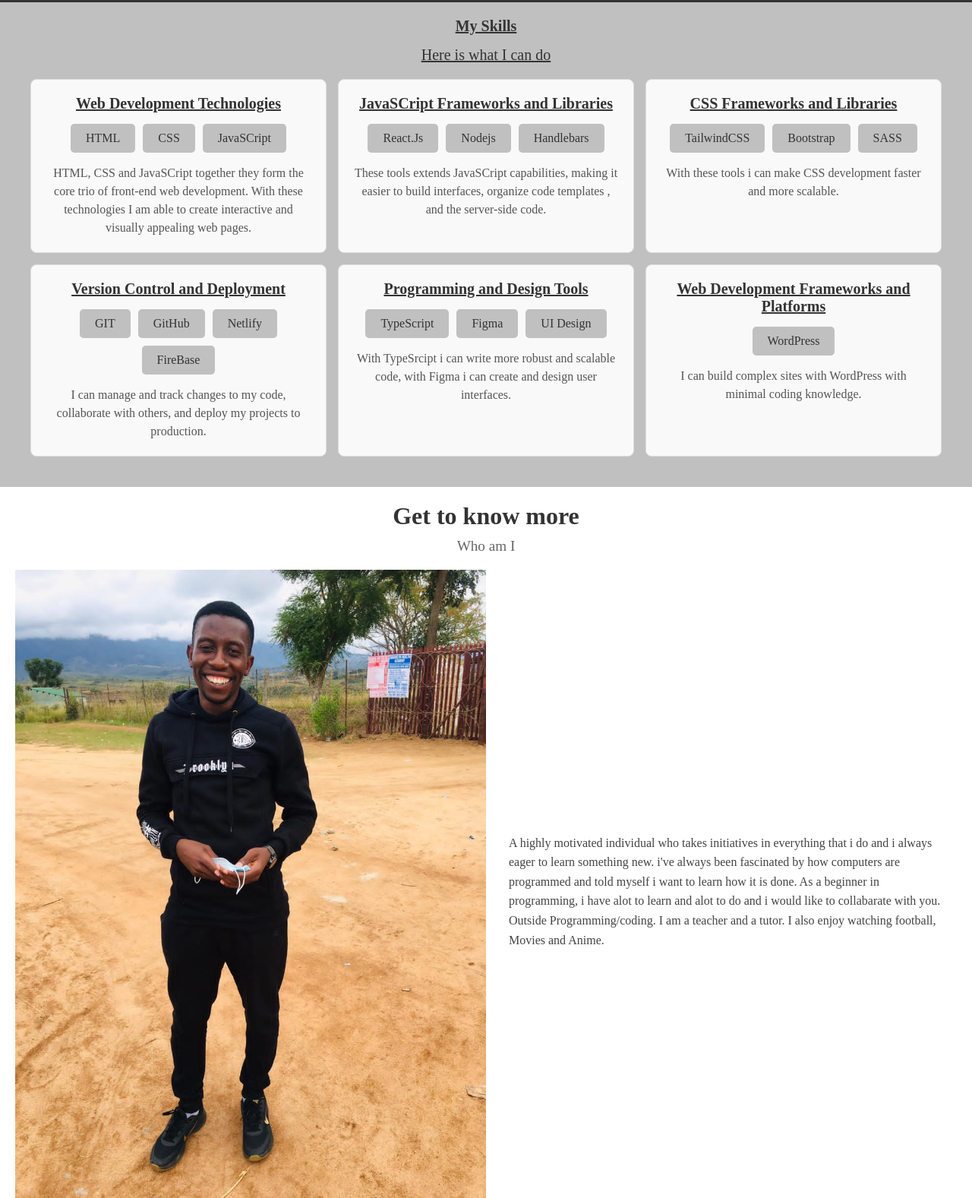
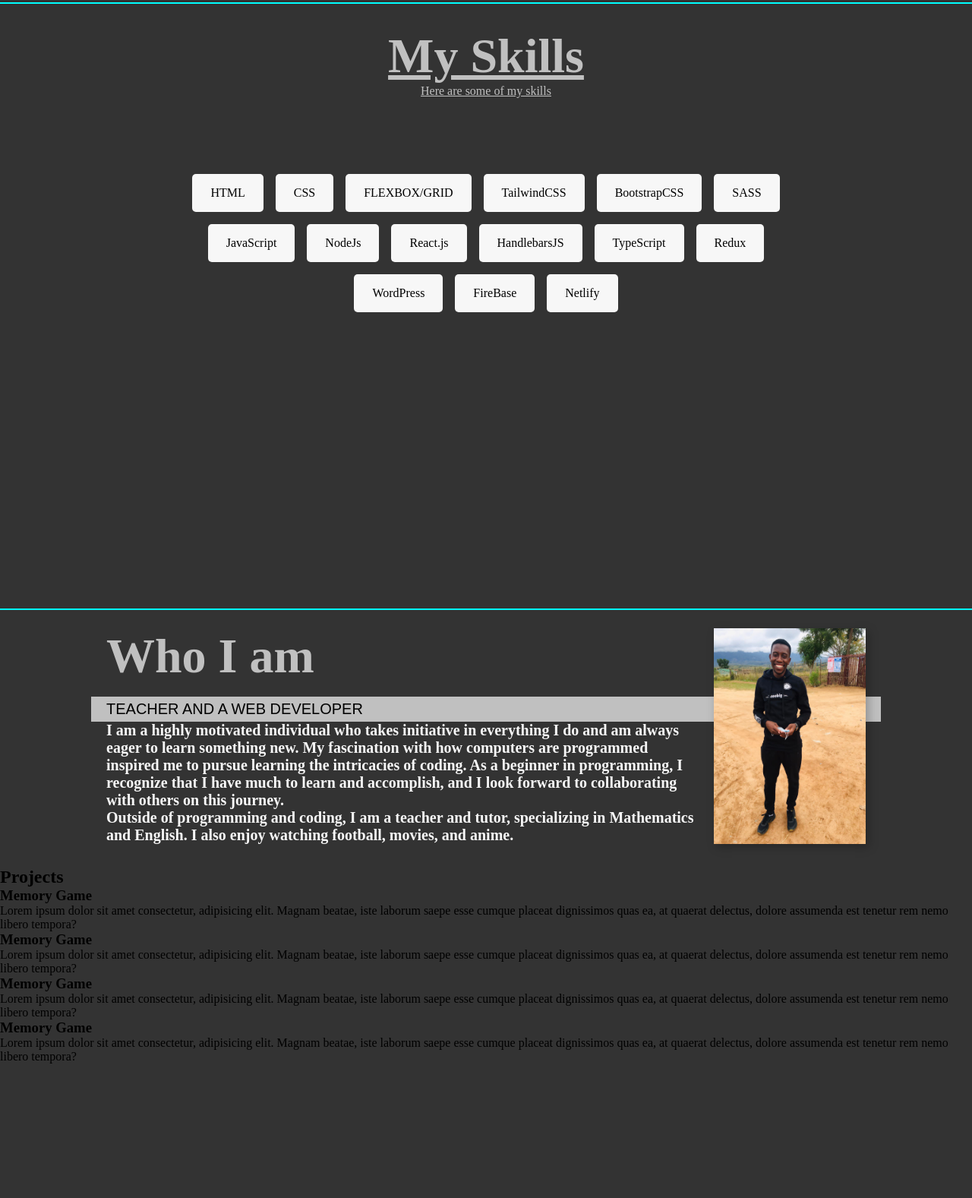
Before and after one commit to tkmaile96/TK_Personal_Portfolio, a plain HTML site: page index.html in a window 1280 px wide. Shown: the part 797-2374 px from the top of the page at 76% size. After the commit the page ends 2197 px from the top, so only its background shows below. Drawn offline with nearby package versions, Linux system fonts and the light colour scheme.

Commit message:
Updated CSS styles and HTML structure for Skills Section, About Me Section, and added new Project Section

```diff
--- a/index.css
+++ b/index.css
@@ -25,6 +25,11 @@
 
 }
 
+h1, h2, h3, h4, h5, h6 {
+    align-items: center;
+    justify-content: center;
+}
+
 @media (min-width: 800px) {
     :root {
     --fs-h1:  4rem;
@@ -37,7 +42,7 @@
 img {
     display: block;
     width: 100%;
-    height: 100%;
+    height: auto;
 }
 
 /* --- BASIC STYLING --- */
@@ -47,6 +52,7 @@ html, body {
     margin: 0;
     display: flex;
     flex-direction: column;
+    background-color: var(--color-dark);
 }
 
 html {
@@ -110,7 +116,7 @@ height: 100%;
      top: 0;
      right:0;
      height: 100vh;
-     width: 450px;
+     width: 650px;
      z-index: 999;
      background-color:var(--color-dark);
      display: none;
@@ -202,6 +208,12 @@ height: 100%;
         align-self: center;
     }
 }
+@media (min-width: 768px) {
+    .about-section-container {
+        flex-direction: row;
+        gap: 20px;
+    }
+}
 
 /*-- Profile user --*/
 
@@ -281,164 +293,123 @@ height: 100%;
 /*______________________________________________________________________________________________________________*/
 
 
+/*-- My Skills Section --*/
+/* Center the section */
+.Skills-Section {
+    display: flex;
+    flex-direction: column;
+    align-items: center;
+    padding: 2rem 0;
+    background: var(--color-dark);
+    height: 100vh;
+    min-height: 100dvh;
+    border-top: 2px solid var(--color-main);
+    border-bottom: 2px solid var(--color-main);
 
-/* -- About Me Section --*/
-.about-me {
-    padding: 20px;
-    text-align: center;
 }
 
-.about-section-title {
-    font-size: 2em;
-    color: #333;
-    margin-bottom: 10px;
+/* Center align the h2 and p tags */
+.skills-section-title,
+.skills-section-subtitle {
+    text-align: center;
+    text-decoration: underline;
+    color: var(--color-accent);
+}
+.skills-section-title {
+    font-size: var(--fs-h1);
+    font-weight: var(--fw-bold);
+}
+/* Center the Skills Section Container */
+.skills-section-container {
+    display: flex;
+    flex-wrap: wrap;
+    justify-content: center;
+    gap: 1rem; /* Adjust gap between skills */
+    max-width: 800px; /* Adjust as needed */
+    margin: 100px auto; /* Centers the container */
+
 }
 
-.about-section-text {
-    font-size: 1.2em;
-    color: #666;
-    margin-bottom: 20px;
+/* Style each skill */
+.skill {
+    padding: 1rem 1.5rem;
+    background-color: var(--color-light); /* Optional background for skills */
+    border-radius: 5px;
+    text-align: center;
+
+    /* You can also add additional styling as needed */
 }
 
-/* Container for Image and Description */
-.about-section-container {
-    display: flex;
-    flex-direction: column; /* Stack on smaller screens */
-    align-items: center;
+/*________________________________________________________________________________________________________________________________________*/
+
+/*--- About Me Section ---*/
+
+.section-title {
+    color: var(--color-accent);
+    margin-bottom: .25em;
+    font-size: var(--fs-h1);
+    font-weight: var(--fw-bold);
 }
 
-.about-section-image {
-    max-width: 100%;
-    margin-bottom: 20px;
+.section-subtitle-about {
+    background: var(--color-accent);
+    font-family: var(--ff-secondary);
+    padding: .25em 1em;
+    margin-bottom: 1em;
+    text-transform: uppercase;
 }
 
-.about-image {
-    width: 50%;
-    height: auto;
-    border-radius: 8px;
+.section-subtitle {
+    margin: 0;
+    font-size: var(--fs-h3);
 }
 
-.about-section-desc {
-    max-width: 600px;
-    font-size: 1em;
-    color: #444;
-    line-height: 1.6;
-    padding: 10px;
+.about-me-body{
+    font-size: var(--fs-h3);
+    font-weight: 900;
+    color: var(--color-light);
 }
 
-/* Responsive Layout */
-@media (min-width: 768px) {
-    .about-section-container {
-        flex-direction: row; /* Side-by-side on larger screens */
-        align-items: center;
-        gap: 20px; /* Space between image and text */
+.about-me {
+    max-width: 1000px;
+    margin: 0 auto;
+    margin-top: 1.5rem;
+    margin-bottom: 30px;
+
+
+}
+.about-me-img {
+    box-shadow: var(--box-shadow);
+    height: 100%;
+}
+
+@media (min-width: 600px) {
+    .about-me {
+        display: grid;
+        grid-template-columns: 1fr 200px;
+        grid-template-areas:
+        "title img"
+        "subtitle img"
+        "text img";
+        grid-column-gap: 1.5em;
+
+    }
+    .section-title-about {
+        grid-area: title;
+    }
+    .section-subtitle-about {
+        grid-column: 1 / -1;
+        grid-row: 2;
+        position: relative;
+        left: -1em;
+        width: calc(100% + 2em);
+        padding-left: 1em;
+        padding-right: calc(200px + 3.5em);
+    }
+    .about-me-img {
+       grid-area: img;
+       position: relative;
+       z-index: 2;
     }
 
-    .about-section-image,
-    .about-section-desc {
-        flex: 1;
-    }
-
-    .about-section-desc {
-        text-align: left;
-    }
 }
-
-
-/*_____________________________________________________________________________________________________________*/
-
-
-/* My Skills Section */
-.skills-section-container {
-    display: grid;
-    gap: 15px;
-    grid-template-columns: 1fr; /* Single column layout on small screens */
-    padding: 20px;
-
-}
-.skills-section {
-    padding: 20px;
-    text-align: center;
-    background-color: var(--color-accent);
-    height: 100vh;
-}
-.skills-subtitle {
-    align-items: center;
-    justify-content: center;
-    text-decoration: underline;
-    font-size: var(--fs-h3);
-    color: var(--color-dark);
-}
-.skills-section-details {
-    padding: 10px;
-    text-align: center;
-    background-color: #f0f0f0;
-    border: 1px solid #ddd;
-    border-radius: 5px;
-    font-size: 1em;
-    color: #333;
-}
-
-/* Responsive Grid Layout for Larger Screens */
-@media (min-width: 768px) {
-    .skills-section-container {
-        grid-template-columns: repeat(3, 1fr); /* Three items per row */
-    }
-}
-
-.skills-section-details {
-    padding: 20px;
-    max-width: 600px;
-    margin: 0 auto;
-    text-align: center;
-    border: 1px solid #ddd;
-    border-radius: 8px;
-    background-color: #f9f9f9;
-}
-
-.skills-section-title {
-    font-size: var(--fs-h3);
-    color: var(--color-dark);
-    margin-bottom: 15px;
-    text-decoration: underline;
-}
-
-.skills-descriptions {
-    font-size: 1em;
-    color: #555;
-    margin-top: 15px;
-    line-height: 1.5;
-}
-
-/* Flex Styling for List */
-.skills-list {
-    display: flex;
-    gap: 10px;
-    flex-wrap: wrap; /* Wrap items if they don’t fit in a single line */
-    list-style: none;
-    padding: 0;
-    justify-content: center; /* Center-align items */
-    margin-top: 10px;
-}
-
-/* Button-like Styling for List Items */
-.skills-list-items {
-    padding: 10px 20px;
-    background-color:var(--color-accent);
-    color:var(--color-dark);
-    font-size: 1em;
-    border: none;
-    border-radius: 5px;
-    cursor: pointer;
-    transition: background-color 0.3s ease;
-    text-align: center;
-}
-
-/* Hover Effect */
-.skills-list-items:hover {
-    background-color: var(--color-main);
-}
-
-.skills-list-items:active {
-    background-color: var(--color-accent);
-}
--- a/index.html
+++ b/index.html
@@ -15,9 +15,9 @@
         <nav>
             <ul class="sidebar">
              <li onclick="hideSidebar()" class="menu-toggle"><a href="#"><svg xmlns="http://www.w3.org/2000/svg" height="24px" viewBox="0 -960 960 960" width="24px" fill="#5f6368"><path d="m256-200-56-56 224-224-224-224 56-56 224 224 224-224 56 56-224 224 224 224-56 56-224-224-224 224Z"/></svg></a></li>
-              <li><a href="#Skills_section">My Skills</a></li>
-              <li><a href="#About_me">About Me</a></li>
-              <li><a href="#My_projects">My Projects</a></li>
+              <li><a href="#Skills_Section">My Skills</a></li>
+              <li><a href="#About_Me">About Me</a></li>
+              <li><a href="#My_Projects">My Projects</a></li>
               <li><a href="#Contacts">Contacts</a></li>
 
             </ul>
@@ -25,9 +25,9 @@
         <nav>
             <ul>
                 <li class="nav-logo"><a href="#">TK <span>MAILE</span></a></li>
-                <li class="hideOnDisplay"><a href="#Skills_section">My Skills</a></li>
-                <li class="hideOnDisplay"><a href="#About_me">About Me</a></li>
-                <li class="hideOnDisplay"><a href="#My_projects"> My Projects</a></li>
+                <li class="hideOnDisplay"><a href="#Skills_Section">My Skills</a></li>
+                <li class="hideOnDisplay"><a href="#About_Me">About Me</a></li>
+                <li class="hideOnDisplay"><a href="#My_Projects"> My Projects</a></li>
                 <li class="hideOnDisplay"><a href="#Contacts">Contacts</a></li>
                 <li onclick="showSidebar()" class="menu-toggle"><a href="#"><svg xmlns="http://www.w3.org/2000/svg" height="24px" viewBox="0 -960 960 960" width="24px" fill="#5f6368"><path d="M120-240v-80h720v80H120Zm0-200v-80h720v80H120Zm0-200v-80h720v80H120Z"/></svg></a></li>
 
@@ -69,127 +69,79 @@
                 <a href="" target="_blank"><i class='bx bxl-twitter'></i></a>
                 <a href="" target="_blank"><i class='bx bxl-github' ></i></a>
                 <a href="" target="_blank"><i class='bx bxl-linkedin' ></i></a>
-                <!--Twitter-->
-                <!--Github-->
-                <!--LinkedIn-->
             </div>
 
             </div> <!-- End of prfile-user div -->
         </div>
     </section>
 
-    <!--My Skills section-->
-    <section class="skills-section" id="Skills_section">
+    <section class="Skills-Section" id="Skills_Section">
         <h2 class="skills-section-title">My Skills</h2>
-        <p class="skills-subtitle">Here is what  I can do</p>
-
-
+        <p class="skills-section-subtitle">Here are some of my skills</p>
         <div class="skills-section-container">
-
-            <div class="skills-section-details">
-                <h3 class="skills-section-title">Web Development Technologies</h3>
-                <ul class="skills-list">
-                    <li class="skills-list-items">HTML</li>
-                    <li class="skills-list-items">CSS</li>
-                    <li class="skills-list-items">JavaSCript</li>
-                </ul>
-                <p class="skills-descriptions">
-                    HTML, CSS and JavaSCript together they form the core trio of front-end web development.
-                    With these technologies I am able to create interactive and visually  appealing web pages.
-                </p>
-            </div>
-            <div class="skills-section-details">
-                <h3 class="skills-section-title">JavaSCript Frameworks and Libraries</h3>
-                <ul class="skills-list">
-                    <li class="skills-list-items">React.Js</li>
-                    <li class="skills-list-items">Nodejs</li>
-                    <li class="skills-list-items">Handlebars</li>
-                </ul>
-                <p class="skills-descriptions">
-                    These tools extends JavaSCript capabilities, making it easier to build interfaces, organize code templates
-                    , and the server-side code.
-                </p>
-            </div>
-            <div class="skills-section-details">
-                <h3 class="skills-section-title">CSS Frameworks and Libraries</h3>
-                <ul class="skills-list">
-                    <li class="skills-list-items">TailwindCSS</li>
-                    <li class="skills-list-items">Bootstrap</li>
-                    <li class="skills-list-items">SASS</li>
-                </ul>
-                <p class="skills-descriptions">
-                    With these tools i can make CSS development faster and more scalable.
-                </p>
-            </div>
-            <div class="skills-section-details">
-                <h3 class="skills-section-title">Version Control and Deployment</h3>
-                <ul class="skills-list">
-                    <li class="skills-list-items">GIT</li>
-                    <li class="skills-list-items">GitHub</li>
-                    <li class="skills-list-items">Netlify</li>
-                    <li class="skills-list-items">FireBase</li>
-                </ul>
-                <p class="skills-descriptions">
-                    I can manage and track changes to my code, collaborate with others, and deploy my projects to  production.
-                </p>
-            </div>
-            <div class="skills-section-details">
-                <h3 class="skills-section-title">Programming and Design Tools</h3>
-                <ul class="skills-list">
-                    <li class="skills-list-items">TypeScript</li>
-                    <li class="skills-list-items">Figma</li>
-                    <li class="skills-list-items">UI Design</li>
-                </ul>
-                <p class="skills-descriptions">
-                    With TypeSrcipt  i can write more robust and scalable code, with Figma i can create and design user interfaces.
-                </p>
-            </div>
-            <div class="skills-section-details">
-                <h3 class="skills-section-title">Web Development Frameworks and Platforms</h3>
-                <ul class="skills-list">
-                    <li class="skills-list-items">WordPress</li>
-
-                </ul>
-                <p class="skills-descriptions">
-                  I can build complex sites with WordPress with minimal coding knowledge.
-                </p>
-            </div>
-
-
-
-        </div>
+            <div class="skill">HTML</div>
+            <div class="skill">CSS</div>
+            <div class="skill">FLEXBOX/GRID</div>
+            <div class="skill">TailwindCSS</div>
+            <div class="skill">BootstrapCSS</div>
+            <div class="skill">SASS</div>
+            <div class="skill">JavaScript</div>
+            <div class="skill">NodeJs</div>
+            <div class="skill">React.js</div>
+            <div class="skill">HandlebarsJS</div>
+            <div class="skill">TypeScript</div>
+            <div class="skill">Redux</div>
+            <div class="skill">WordPress</div>
+            <div class="skill">FireBase</div>
+            <div class="skill">Netlify</div>
 
     </section>
 
-<!-- About Me section-->
- <section class="about-me" id="About_me">
-    <h2 class="about-section-title">Get to know more</h2>
-    <p class="about-section-text">Who am I</p>
-    <div class="about-section-container">
-        <div class="about-section-image">
-            <img src="./Images/Tk01.jpg" alt="" class="about.imgage">
-        </div>
-        <div class="about-section-desc">
-            <p class="about-desc">
-                <p>A highly motivated individual who takes initiatives in
-                    everything that i do and i always eager to learn something
-                    new. i've always been fascinated by how computers are
-                    programmed and told myself i want to learn how it is done.
-                    As a beginner in programming, i have alot to learn and alot to do
-                    and i would like to collabarate with you.
-                </p>
-                <p>Outside Programming/coding. I am a teacher and a tutor. I also enjoy watching football, Movies and Anime.</p>
-            </p>
-        </div>
+<section class="about-me" id="About_Me">
+    <h2 class="section-title section-title-about">Who I am</h2>
+    <p class="section-subtitle section-subtitle-about">Teacher and a Web developer</p>
+
+    <div class="about-me-body">
+        <p>I am a highly motivated individual who takes initiative in everything
+             I do and am always eager to learn something new.
+              My fascination with how computers are programmed inspired me to pursue learning the intricacies of coding.
+               As a beginner in programming, I recognize that I have much to learn and accomplish,
+                and I look forward to collaborating with others on this journey.<br>
+
+            Outside of programming and coding, I am a teacher and tutor, specializing in Mathematics and English.
+             I also enjoy watching football, movies, and anime.</p>
+
     </div>
- </section>
+
+    <img src="/images/Tk01.jpg" alt="" class="about-me-img">
+  </section>
+
+  <section class="My_Projects" id="My_Projects">
+
+    <h2 class="projects-section-title">Projects</h2>
+    <div class="project-tile">
+        <h3>Memory Game</h3>
+        <p>Lorem ipsum dolor sit amet consectetur, adipisicing elit. Magnam beatae, iste laborum saepe esse cumque placeat dignissimos quas ea, at quaerat delectus,
+             dolore assumenda est tenetur rem nemo libero tempora?</p>
+    </div> <!--Project tile number 1-->
+    <div class="project-tile">
+        <h3>Memory Game</h3>
+        <p>Lorem ipsum dolor sit amet consectetur, adipisicing elit. Magnam beatae, iste laborum saepe esse cumque placeat dignissimos quas ea, at quaerat delectus,
+             dolore assumenda est tenetur rem nemo libero tempora?</p>
+    </div> <!--Project tile number 2-->
+    <div class="project-tile">
+        <h3>Memory Game</h3>
+        <p>Lorem ipsum dolor sit amet consectetur, adipisicing elit. Magnam beatae, iste laborum saepe esse cumque placeat dignissimos quas ea, at quaerat delectus,
+             dolore assumenda est tenetur rem nemo libero tempora?</p>
+    </div> <!--Project tile number 3-->
+    <div class="project-tile">
+        <h3>Memory Game</h3>
+        <p>Lorem ipsum dolor sit amet consectetur, adipisicing elit. Magnam beatae, iste laborum saepe esse cumque placeat dignissimos quas ea, at quaerat delectus,
+             dolore assumenda est tenetur rem nemo libero tempora?</p>
+    </div> <!--Project tile number 4-->
 
 
-
-
-
-
-
+  </section>
 
     <script src="index.js"></script>
 </body>
```
